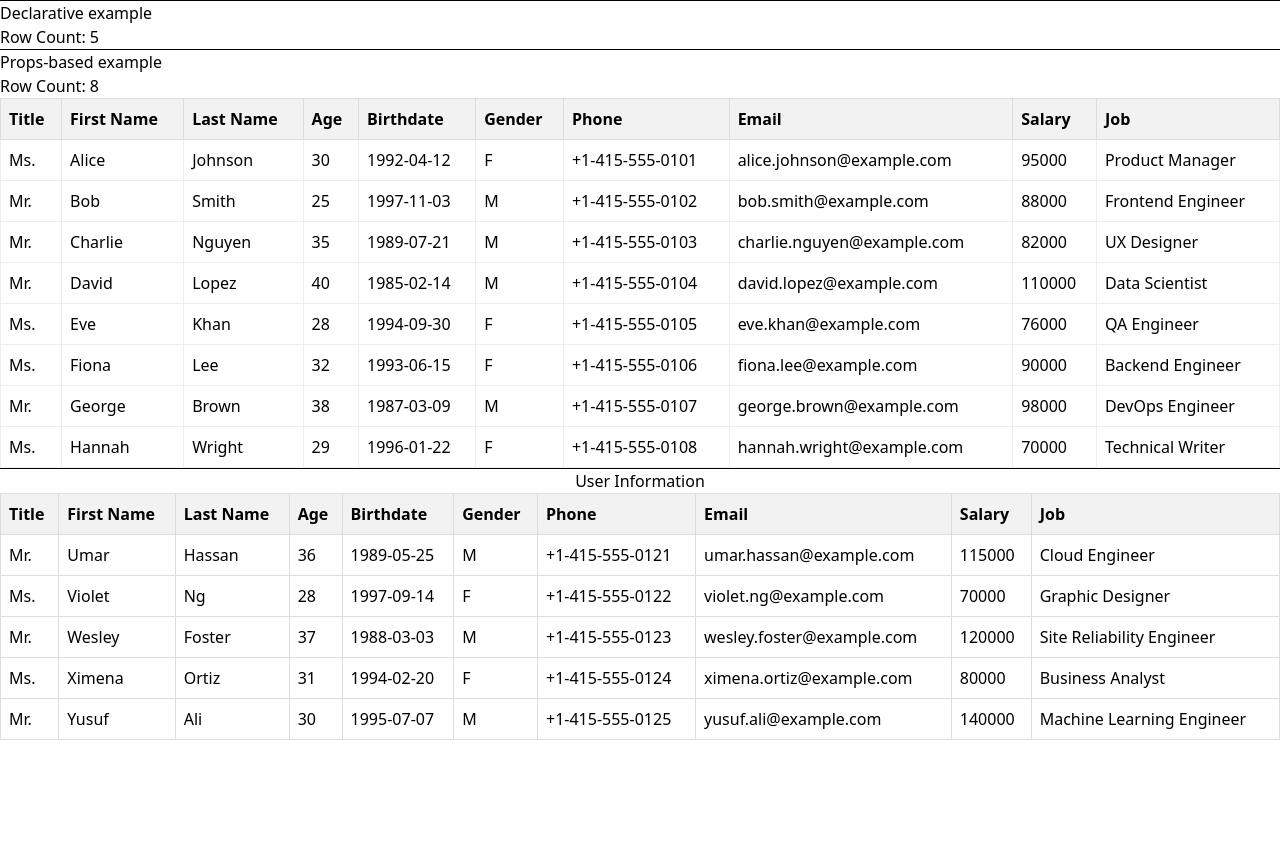
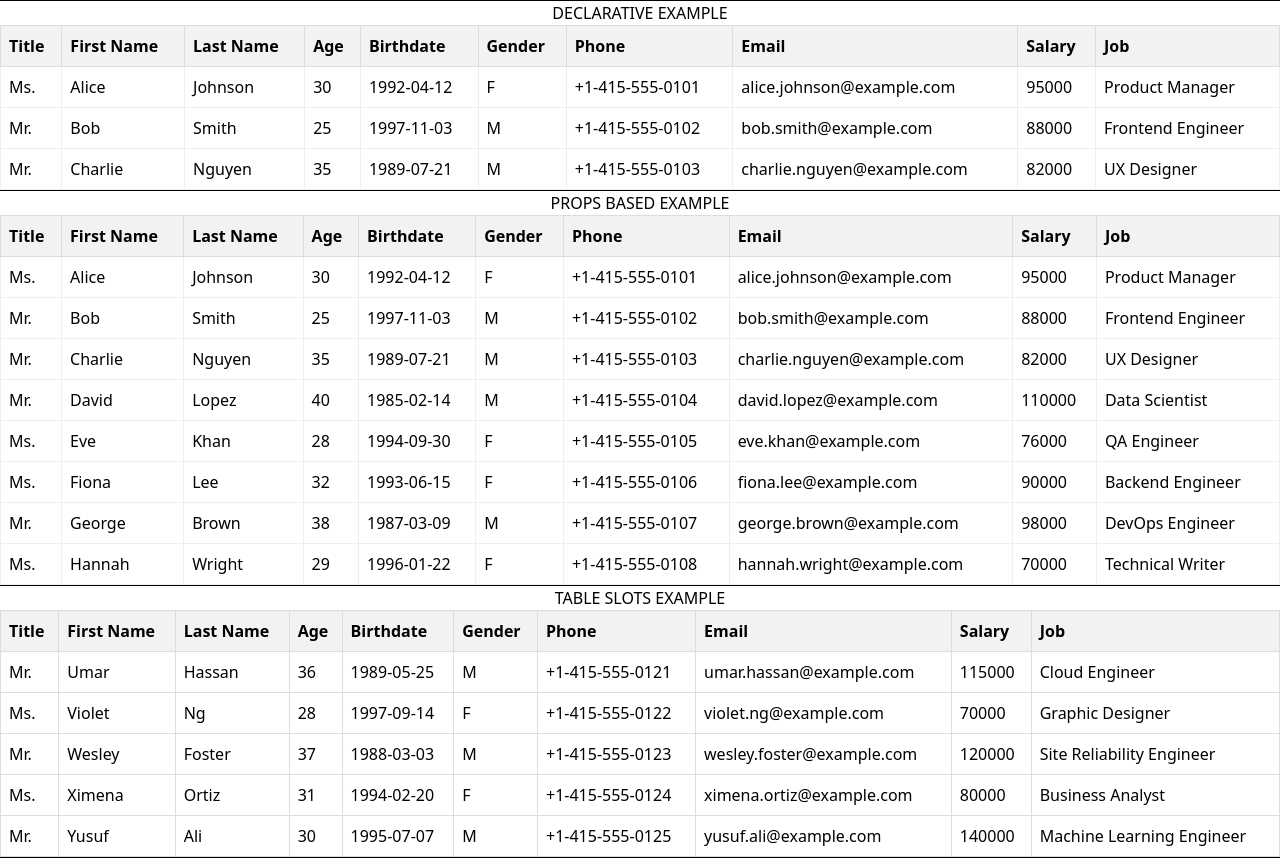
Before and after one commit to serhatgurel/sg-grid, a Vue app: page / in a window 1280 px wide. Before the commit the page ends 800 px from the top, so only its background shows below. Built offline with nearby package versions, Linux system fonts and the light colour scheme.

Commit message:
feat: add caption support to SgGrid and update MinimalExample with new captions

```diff
--- a/src/components/SgGrid.vue
+++ b/src/components/SgGrid.vue
@@ -1,25 +1,6 @@
 <template>
-  Row Count: {{ props.rows?.length ?? 0 }}
-  <table v-if="$slots.default">
-    <thead>
-      <tr>
-        <th v-for="column in props.columns" :key="column.key">{{ column.label }}</th>
-      </tr>
-    </thead>
-    <tbody>
-      <tr v-for="row in props.rows" :key="row[props.rowKey]">
-        <sg-column
-          v-for="column in props.columns"
-          :key="column.key"
-          :data-row="row"
-          :data-field="column.field"
-          :label="column.label"
-        ></sg-column>
-      </tr>
-    </tbody>
-  </table>
-  <span v-else>
     <table>
+      <caption v-if="props.caption"> {{ props.caption }} </caption>
       <thead>
         <tr>
           <th v-for="column in props.columns" :key="column.key">{{ column.label }}</th>
@@ -37,7 +18,6 @@
         </tr>
       </tbody>
     </table>
-  </span>
 </template>
 
 <script setup lang="ts">
--- a/src/components/types.ts
+++ b/src/components/types.ts
@@ -35,4 +35,5 @@ export interface SgGridPropTypes {
   columns?: ColumnDef[]
   rows?: RowData[]
   rowKey: string | ((row: unknown) => string)
+  caption?: string
 }
--- a/src/examples/MinimalExample.vue
+++ b/src/examples/MinimalExample.vue
@@ -20,7 +20,6 @@ interface RowDef {
 }
 
 const rows = computed(() => rowsJson as Array<Partial<RowDef>>)
-const fiveRows = computed(() => rows.value.slice(0, 5));
 
 const columns = [
   { key: 'title', field: 'title', label: 'Title', width: '200px' },
@@ -42,21 +41,21 @@ const columns = [
   <SgColumn>{{ rows[2].title }} {{ rows[2].firstName }} {{ rows[2].lastName }}</SgColumn>
   -->
   <hr />
-  <h3>Declarative example</h3>
-  <SgGrid :rows="rows.slice(0, 5)" rowKey="id" @row-click="() => {}">
+
+  <SgGrid :columns="columns" :rows="rows.slice(0, 3)" rowKey="id" caption="DECLARATIVE EXAMPLE">
     <SgColumn data-field="id" label="Id" />
-    <SgColumn data-field="title" label="Title" />
     <SgColumn data-field="firstName" label="First Name" />
     <SgColumn data-field="lastName" label="Last Name" />
-    <SgColumn data-field="age" label="Age" />
-    <SgColumn data-field="birthdate" label="Birthdate" />
     <SgColumn data-field="email" label="Email" />
   </SgGrid>
+
   <hr />
 
-  <h3>Props-based example</h3>
-  <SgGrid :columns="columns" :rows="rows.slice(0, 8)" rowKey="id" @row-click="() => {}" />
+  <SgGrid :columns="columns" :rows="rows.slice(0, 8)" rowKey="id"  caption="PROPS BASED EXAMPLE" />
 
   <hr />
-  <SgTable :fields="columns" :items="rows.slice(20, 25)" :caption=" 'User Information' "></SgTable>
+
+  <SgTable :fields="columns" :items="rows.slice(20, 25)" caption="TABLE SLOTS EXAMPLE"></SgTable>
+
+  <hr />
 </template>
```
